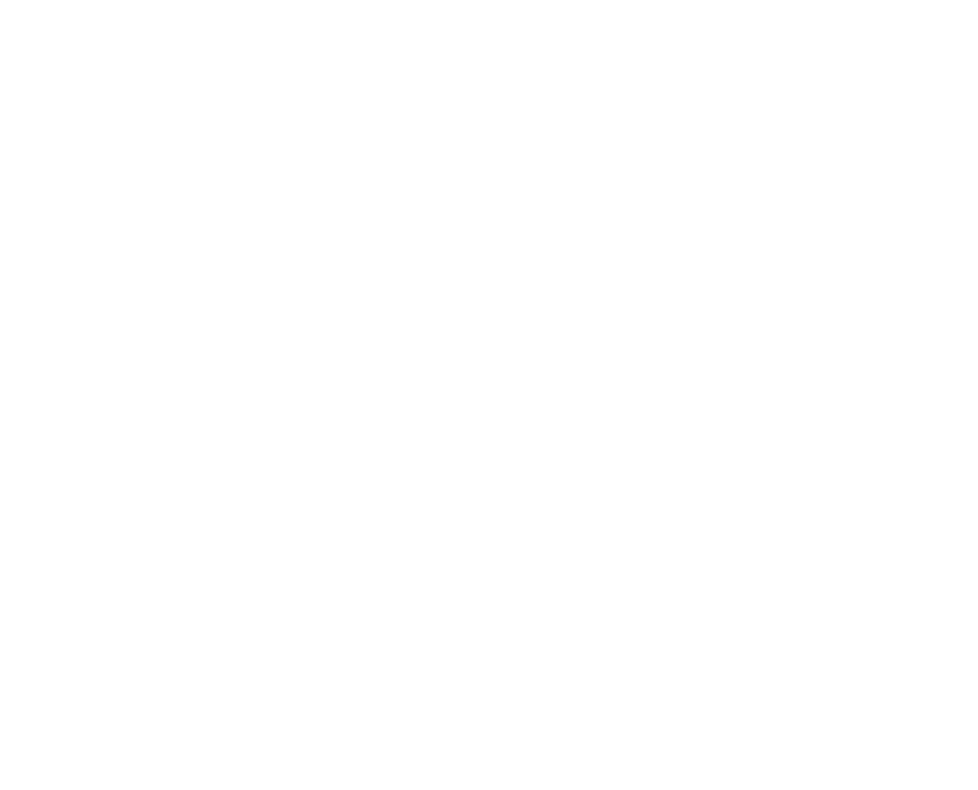
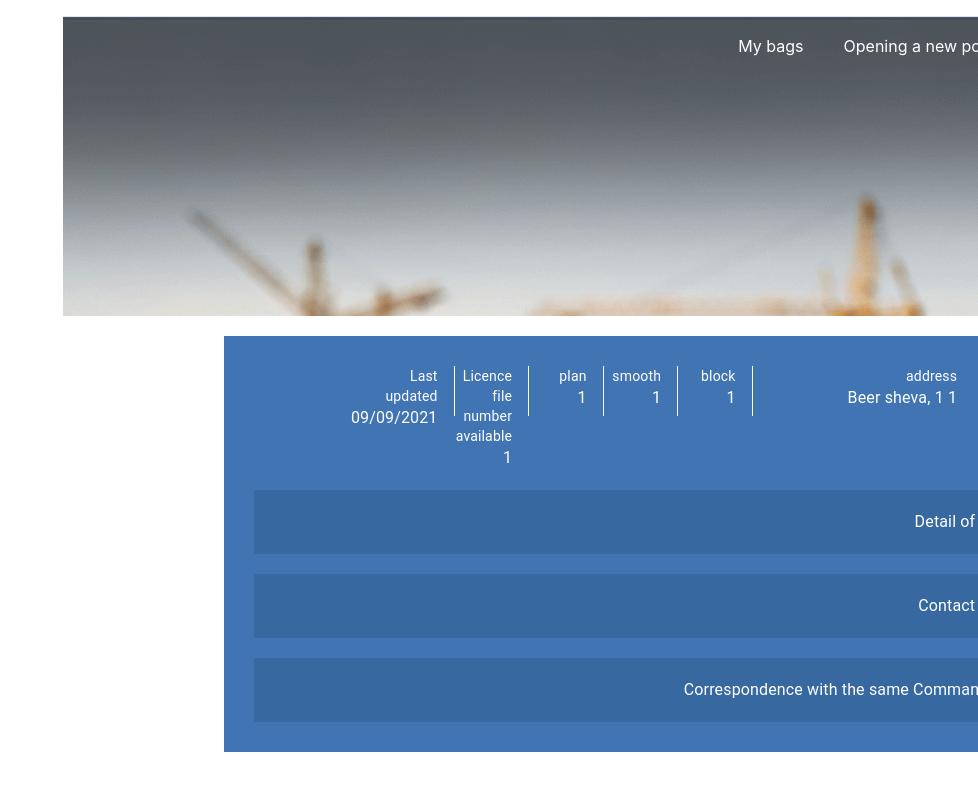
Before and after one commit to ahadnur/tofes4, a React (Create React App) app: page /casedetail in a window 1280 px wide. Shown: the top 790 px of the page, without its empty margins (302-1280 px from the left). Built offline with nearby package versions, Linux system fonts and the light colour scheme.

Commit message:
createDetails

```diff
--- a/src/App.js
+++ b/src/App.js
@@ -7,17 +7,19 @@
 import { Register } from './component/Account/Register';
 import { DashContent } from "./component/Dashboard/dContent";
 import { CaseForm } from "./component/CreateCase/caseForm";
-
+import CaseDetail from "./component/CaseDetail/caseDetail";
+// import { CaseDetail } from './component/CaseDetail/caseDetail'
 
 function App() {
   return (
     <Router>
       <Switch>
-       <Route exact path="/"><Home/></Route>
-       <Route exact path="/dashboard"><DashContent/></Route>
-       <Route exact path="/register"><Register/></Route>
-       <Route exact path="/caseform"><CaseForm/></Route>
-     </Switch>
+        <Route exact path="/"><Home /></Route>
+        <Route exact path="/dashboard"><DashContent /></Route>
+        <Route exact path="/register"><Register /></Route>
+        <Route exact path="/caseform"><CaseForm /></Route>
+        <Route exact path="/casedetail"><CaseDetail/></Route>
+      </Switch>
     </Router>
   );
 }
--- /dev/null
+++ b/src/component/CaseDetail/Data.js
@@ -0,0 +1,138 @@
+
+
+export const Data = [
+    {
+        title: "Detail of the building",
+        id:'c1',
+        itemData: [
+            {
+                title: "Classification of structure",
+                capTitle: [
+                    {
+                        caption: 'Bug type',
+                        subtitle: "New Construction"
+                    },
+                    {
+                        caption: 'Use of the structure',
+                        subtitle: "Office"
+                    },
+                    {
+                        caption: 'Commetee',
+                        subtitle: "Local Counsile"
+                    },
+                ]
+            },
+            {
+                title: "Areas of building",
+                capTitle: [
+                    {
+                        caption: 'Housing unit',
+                        subtitle: ""
+                    },
+                    {
+                        caption: 'Area additional constructiin requested',
+                        subtitle: ""
+                    },
+                    {
+                        caption: 'Total number of floor',
+                        subtitle: "5"
+                    },
+                    {
+                        caption: 'Number of basement floor',
+                        subtitle: "5"
+                    },
+                ]
+            },
+            {
+                title: "Protected space",
+                capTitle: [
+                    {
+                        caption: 'Protected space Type',
+                        subtitle: "Institutional protected space."
+                    }
+                ]
+            }
+        ]
+    },
+    {
+        title: "Contact Information",
+        id:'c2',
+        itemData: [
+            {
+                title: "Detail of the applicant(planner)",
+                capTitle: [
+                    {
+                        caption: 'name',
+                        subtitle: "Asraf Masarwa"
+                    },
+                    {
+                        caption: 'Licence number',
+                        subtitle: ""
+                    },
+                    {
+                        caption: 'Mobile Phone',
+                        subtitle: "589043857843"
+                    },
+                    {
+                        caption: 'Additional telephone',
+                        subtitle: ""
+                    },
+                    {
+                        caption: 'Email',
+                        subtitle: "asraf@gmail.com"
+                    },
+                ]
+            },
+            {
+                title: "Detail of the applicant",
+                capTitle: [
+                    {
+                        caption: 'Name',
+                        subtitle: "Asraf"
+                    },
+                    {
+                        caption: 'phone',
+                        subtitle: "6859845646"
+                    },
+                ]
+            },
+            {
+                title: "Detail of the skeleton desing",
+                capTitle: [
+                    {
+                        caption: 'Name',
+                        subtitle: "Asraf"
+                    },
+                    {
+                        caption: 'phone',
+                        subtitle: "6859845646"
+                    },
+                ]
+            }
+        ]
+    }
+
+]
+
+export const headData = [
+    {
+        body2:"block",
+        body1:1
+    },
+    {
+        body2:"smooth",
+        body1:1
+    },
+    {
+        body2:"plan",
+        body1:1
+    },
+    {
+        body2:"Licence file number available",
+        body1:1
+    },
+    // {
+    //     body2:"Last updated",
+    //     body1:"09/09/2021"
+    // },
+]
--- /dev/null
+++ b/src/component/CaseDetail/caseDetail.js
@@ -0,0 +1,117 @@
+import React, { useState } from 'react';
+import List from '@mui/material/List';
+import ListItemButton from '@mui/material/ListItemButton';
+import Collapse from '@mui/material/Collapse';
+import { Container, Divider, Grid, ListItemText, Typography } from '@material-ui/core';
+import { Banner } from '../common/banner';
+import ControlPointIcon from '@mui/icons-material/ControlPoint';
+import RemoveIcon from '@mui/icons-material/Remove';
+import { Data, headData } from './Data';
+
+export default function CaseDetail() {
+  const [show, setShow] = useState({
+    id: '',
+    open: false
+  })
+
+  const handleClick = (e) => {
+
+    setShow({ ...show, id: e.currentTarget.id, open: !show.open })
+  };
+
+  console.log(show)
+  return (
+    <Container>
+      <Banner />
+      <Grid container justifyContent="center" style={{ marginTop: 20 }}>
+        <Grid className="case3__form">
+          <Grid container spacing={4} >
+            <Grid item md={2}>
+              <Typography variant="h5">Detail of the case</Typography>
+            </Grid>
+            <Grid item md={3}>
+              <Typography variant="body2">address</Typography>
+              <Typography variant="body1">Beer sheva, 1 1</Typography>
+            </Grid>
+            <Divider orientation="vertical" style={{ backgroundColor: 'white', height: 50, marginTop: 16 }} flexItem />
+            {
+              headData.map(item => (
+                <>
+                  <Grid key={item.body2} item md={1}>
+                    <Typography variant="body2">{item.body2}</Typography>
+                    <Typography variant="body1">{item.body1}</Typography>
+                  </Grid>
+                  <Divider orientation="vertical" style={{ backgroundColor: 'white', height: 50, marginTop: 16 }} flexItem />
+                </>
+              ))
+            }
+            <Grid item md={1}>
+              <Typography variant="body2">Last updated</Typography>
+              <Typography variant="body1">09/09/2021</Typography>
+            </Grid>
+
+          </Grid>
+          <Grid container>
+            {
+              Data.map(item => (
+                <List key={item.title}
+                  sx={{ width: '100%', bgcolor: '#3769a0' }}
+                  component="nav"
+                  aria-labelledby="nested-list-subheader"
+                  style={{ marginTop: 20 }}
+                >
+                  <ListItemButton id={item.id} onClick={handleClick}>
+                    {show.id === item.id && show.open ? <RemoveIcon /> : <ControlPointIcon />}
+                    <ListItemText style={{ display: 'flex', justifyContent: 'flex-start' }} primary={item.title} />
+                  </ListItemButton>
+                  <Collapse in={show.id === item.id && show.open ? true : false} timeout="auto" unmountOnExit>
+                    <Grid container spacing={2}>
+                      {
+                        item.itemData.map(subItem => (
+                          <Grid item md={4}>
+                            <Typography align="center" variant="subtitle2">{subItem.title}</Typography>
+                            <Divider style={{ backgroundColor: 'white' }} />
+                            {
+                              subItem.capTitle.map(subsubItem => (
+                                <>
+                                  <Typography variant="caption">{subsubItem.caption}</Typography>
+                                  <Typography variant="subtitle1">{subsubItem.subtitle}</Typography>
+                                </>
+                              ))
+                            }
+                          </Grid>
+                        ))
+                      }
+                    </Grid>
+                  </Collapse>
+                </List>
+
+              ))
+            }
+            <List
+              sx={{ width: '100%', bgcolor: '#3769a0' }}
+              component="nav"
+              aria-labelledby="nested-list-subheader"
+              style={{ marginTop: 20 }}
+
+            >
+
+              <ListItemButton id="c3" onClick={handleClick}>
+                {"c3" === show.id && show.open ? <RemoveIcon /> : <ControlPointIcon />}
+                <ListItemText style={{ display: 'flex', justifyContent: 'flex-start' }} primary="Correspondence with the same Command Engineers" />
+              </ListItemButton>
+              <Collapse in={show.id === "c3" && show.open ? true : false} timeout="auto" unmountOnExit>
+                <Grid container spacing={2}>
+                  <Grid item >
+                    <Typography variant="body2">There the skeleton plan</Typography><br />
+                    <textarea rows="4" cols="100"></textarea>
+                  </Grid>
+                </Grid>
+              </Collapse>
+            </List>
+          </Grid>
+        </Grid>
+      </Grid>
+    </Container >
+  );
+}
--- a/src/component/CreateCase/caseForm.js
+++ b/src/component/CreateCase/caseForm.js
@@ -4,6 +4,7 @@
 import { CaseForm2 } from './caseForm2'
 import { CaseForm3 } from './caseForm3'
 import '../Styles/createcase/caseform.css'
+import { Banner } from '../common/banner'
 
 
 export const CaseForm = () => {
@@ -41,19 +42,7 @@
     return (
         <Container>
 
-            <div className="cform__content__wrapper" >
-                <div className="cform__content" style={{
-                    backgroundImage: `url('images/oref_hp_bg.png')`,
-                    objectFit: 'contain'
-                }}>
-                    <ul>
-                        <li><a href="">Update personal detail</a></li>
-                        <li><a href="">Opening a new portfolio</a></li>
-                        <li><a href="">My bags</a></li>
-                    </ul>
-                </div>
-
-            </div>
+            <Banner/>
 
             <Container>
                 <Grid container className="" spacing={2}>
--- /dev/null
+++ b/src/component/common/banner.js
@@ -0,0 +1,19 @@
+import React from 'react'
+
+export const Banner = () => {
+    return (
+        <div className="cform__content__wrapper" >
+            <div className="cform__content" style={{
+                backgroundImage: `url('images/oref_hp_bg.png')`,
+                objectFit: 'contain'
+            }}>
+                <ul>
+                    <li><a href="">Update personal detail</a></li>
+                    <li><a href="">Opening a new portfolio</a></li>
+                    <li><a href="">My bags</a></li>
+                </ul>
+            </div>
+
+        </div>
+    )
+}
```
